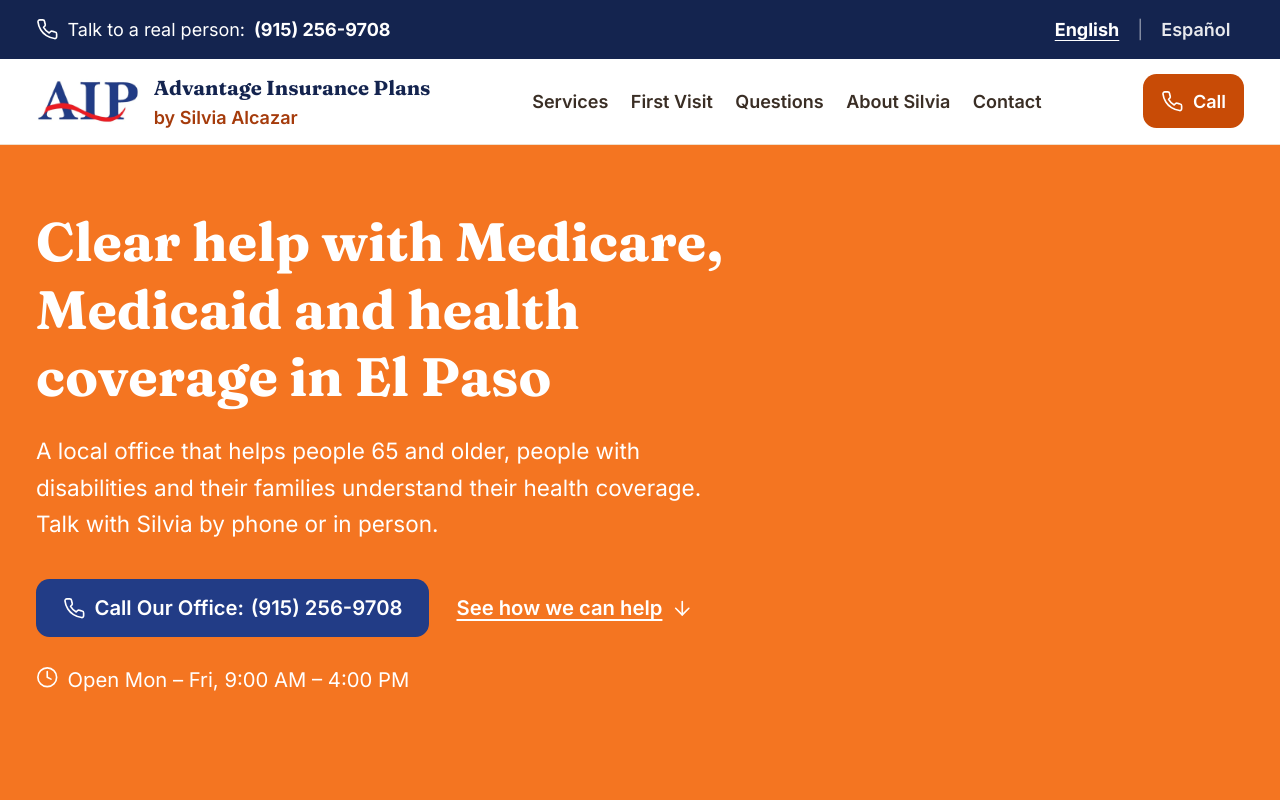
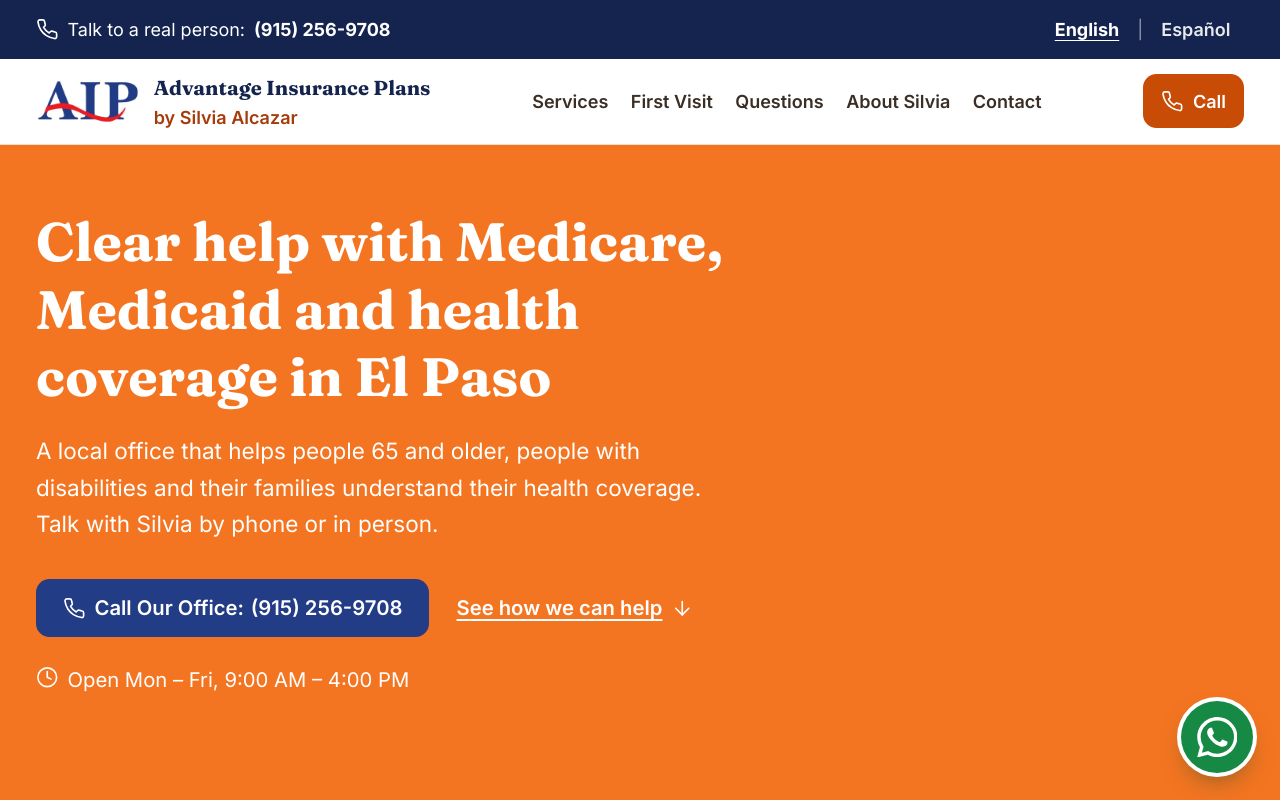
Before and after one commit to Ericolink/Advantage-Insurance-Plans, a Next.js app: page /en in a window 1280 px wide. Shown: the top 800 px of the page. Built offline with nearby package versions, Linux system fonts and the light colour scheme.

Commit message:
boton whatsapp

```diff
--- a/src/app/[lang]/layout.tsx
+++ b/src/app/[lang]/layout.tsx
@@ -11,6 +11,7 @@
 import { Footer } from "@/components/layout/Footer";
 import { Header } from "@/components/layout/Header";
 import { MotionEffects } from "@/components/layout/MotionEffects";
+import { WhatsAppButton } from "@/components/layout/WhatsAppButton";
 import "../globals.css";
 
 const body = Inter({ subsets: ["latin"], variable: "--font-body", display: "swap" });
@@ -70,6 +71,7 @@
         </main>
         <Footer locale={lang} dict={dict} />
         {site.contact.phone && <CallBar phone={site.contact.phone} label={dict.nav.callShort} />}
+        {site.contact.phone && site.contact.whatsapp && <WhatsAppButton phone={site.contact.phone} label={dict.nav.whatsapp} />}
         <MotionEffects />
       </body>
     </html>
--- a/src/app/globals.css
+++ b/src/app/globals.css
@@ -48,8 +48,8 @@
   }
 }
 
-/* Hide the phone call bar while someone is typing, so it never sits on top of the keyboard. */
-body:has(:is(input, textarea, select):focus) [data-call-bar] {
+/* Hide the phone call bar and the WhatsApp button while someone is typing, so they never sit on top of the keyboard. */
+body:has(:is(input, textarea, select):focus) :is([data-call-bar], [data-whatsapp]) {
   display: none;
 }
 
@@ -108,6 +108,13 @@
   from {
     opacity: 0;
     transform: scale(0.97);
+  }
+}
+@keyframes whatsapp-intro {
+  8%,
+  85% {
+    opacity: 1;
+    translate: 0;
   }
 }
 @keyframes header-shade {
@@ -194,6 +201,14 @@
     animation: reveal-fade 220ms ease-out;
   }
 
+  /* WhatsApp button: pops in shortly after the page loads; from tablets up its bubble introduces it for a few seconds. */
+  [data-whatsapp] {
+    animation: reveal-up 500ms var(--ease-out) 600ms backwards;
+  }
+  [data-whatsapp-bubble] {
+    animation: whatsapp-intro 5s var(--ease-out) 1.2s;
+  }
+
   /* FAQ: the answer fades in when its question opens. */
   details[open] > summary + * {
     animation: reveal-fade 300ms ease-out;
--- a/src/components/layout/Footer.tsx
+++ b/src/components/layout/Footer.tsx
@@ -25,11 +25,17 @@
   // This paragraph names Medicare Advantage and Part D organizations the office represents, so it waits
   // until Silvia confirms the office offers those products (site.scope); the CMS disclaimer below does not.
   const representsMedicarePlans = site.scope.medicareAdvantage === true || site.scope.partD === true;
+  const bottomSpace = !contact.phone
+    ? ""
+    : contact.whatsapp
+      ? "pb-[calc(9.5rem+env(safe-area-inset-bottom))] sm:pb-24"
+      : "pb-[calc(5rem+env(safe-area-inset-bottom))] sm:pb-0";
   const linkClass = "inline-flex min-h-11 items-center underline-offset-4 transition-colors duration-200 hover:text-sun hover:underline";
 
   return (
-    // On phones the bottom padding reserves the call bar's height, so the end of the page is never hidden behind it.
-    <footer className={`border-t-4 border-orange bg-brand-deep text-white/90 ${contact.phone ? "pb-[calc(5rem+env(safe-area-inset-bottom))] sm:pb-0" : ""}`}>
+    // The bottom padding reserves room for the phone call bar (phones) and the WhatsApp button (tablets and up),
+    // so the end of the page is never hidden behind them.
+    <footer className={`border-t-4 border-orange bg-brand-deep text-white/90 ${bottomSpace}`}>
       <div className={`${container} grid gap-10 py-14 text-base sm:gap-12 md:grid-cols-2 lg:grid-cols-4`}>
         <div className="space-y-3">
           {site.logo && (
--- /dev/null
+++ b/src/components/layout/WhatsAppButton.tsx
@@ -0,0 +1,36 @@
+/**
+ * Floating WhatsApp button, bottom right on every page. A plain link to wa.me (works without JavaScript):
+ * it opens the WhatsApp app on phones and WhatsApp Web on computers, in a chat with the office's number.
+ * On phones it sits above the call bar. From tablets up, a speech bubble with the label shows on hover
+ * or keyboard focus, and briefly after the page loads (globals.css, skipped with reduced motion).
+ */
+export function WhatsAppButton({ phone, label }: { phone: { e164: string }; label: string }) {
+  const number = phone.e164.replace(/\D/g, "");
+
+  return (
+    <a
+      href={`https://wa.me/${number}`}
+      target="_blank"
+      rel="noopener noreferrer"
+      aria-label={label}
+      data-whatsapp
+      className="group fixed right-4 bottom-[calc(6rem+env(safe-area-inset-bottom))] z-40 flex items-center gap-3 rounded-full focus-visible:outline-offset-4 sm:right-6 sm:bottom-6"
+    >
+      {/* Speech bubble: tablets and up. Decorative copy of the accessible name. */}
+      <span
+        aria-hidden="true"
+        data-whatsapp-bubble
+        className="pointer-events-none relative hidden rounded-2xl bg-surface px-4 py-2.5 text-base font-semibold whitespace-nowrap text-brand-deep opacity-0 shadow-lg ring-1 ring-line transition-[opacity,translate] duration-200 ease-out after:absolute after:top-1/2 after:-right-1.5 after:size-3 after:-translate-y-1/2 after:rotate-45 after:rounded-[2px] after:bg-surface group-hover:opacity-100 group-focus-visible:opacity-100 motion-safe:translate-x-1 motion-safe:group-hover:translate-x-0 motion-safe:group-focus-visible:translate-x-0 sm:block"
+      >
+        {label}
+      </span>
+      {/* WhatsApp green darkened to #168a45 so the white logo keeps 4.4:1 contrast. */}
+      <span className="grid size-15 shrink-0 place-items-center rounded-full bg-[#168a45] text-white shadow-[0_12px_28px_-10px_rgb(15_70_35/0.7)] ring-4 ring-white transition-[background-color,box-shadow,translate,scale] duration-200 ease-out group-hover:bg-[#0f7b4a] group-hover:shadow-[0_16px_32px_-10px_rgb(15_70_35/0.8)] motion-safe:group-hover:-translate-y-0.5 motion-safe:group-active:scale-95 sm:size-16">
+        {/* WhatsApp logo (Simple Icons, CC0). */}
+        <svg aria-hidden="true" viewBox="0 0 24 24" className="size-8 fill-current sm:size-9">
+          <path d="M17.472 14.382c-.297-.149-1.758-.867-2.03-.967-.273-.099-.471-.148-.67.15-.197.297-.767.966-.94 1.164-.173.199-.347.223-.644.075-.297-.15-1.255-.463-2.39-1.475-.883-.788-1.48-1.761-1.653-2.059-.173-.297-.018-.458.13-.606.134-.133.298-.347.446-.52.149-.174.198-.298.298-.497.099-.198.05-.371-.025-.52-.075-.149-.669-1.612-.916-2.207-.242-.579-.487-.5-.669-.51-.173-.008-.371-.01-.57-.01-.198 0-.52.074-.792.372-.272.297-1.04 1.016-1.04 2.479 0 1.462 1.065 2.875 1.213 3.074.149.198 2.096 3.2 5.077 4.487.709.306 1.262.489 1.694.625.712.227 1.36.195 1.871.118.571-.085 1.758-.719 2.006-1.413.248-.694.248-1.289.173-1.413-.074-.124-.272-.198-.57-.347m-5.421 7.403h-.004a9.87 9.87 0 0 1-5.031-1.378l-.361-.214-3.741.982.998-3.648-.235-.374a9.86 9.86 0 0 1-1.51-5.26c.001-5.45 4.436-9.884 9.888-9.884 2.64 0 5.122 1.03 6.988 2.898a9.825 9.825 0 0 1 2.893 6.994c-.003 5.45-4.437 9.884-9.885 9.884m8.413-18.297A11.815 11.815 0 0 0 12.05 0C5.495 0 .16 5.335.157 11.892c0 2.096.547 4.142 1.588 5.945L.057 24l6.305-1.654a11.882 11.882 0 0 0 5.683 1.448h.005c6.554 0 11.89-5.335 11.893-11.893a11.821 11.821 0 0 0-3.48-8.413Z" />
+        </svg>
+      </span>
+    </a>
+  );
+}
--- a/src/config/site.ts
+++ b/src/config/site.ts
@@ -23,6 +23,8 @@
     tty: false,
     // Pending: Silvia's official email (one she reads daily). Never use a personal or example address.
     email: null,
+    // The main number takes WhatsApp chats (confirmed 2026-10-15): floating button on every page.
+    whatsapp: true,
   },
 
   // From the office's Google Business Profile.
--- a/src/config/types.ts
+++ b/src/config/types.ts
@@ -120,6 +120,8 @@
     /** Show "TTY 711" next to the phone. Only once the office confirms it takes relay calls. */
     tty: boolean;
     email: string | null;
+    /** Show the floating WhatsApp button for `phone`. Only if that number is on WhatsApp. */
+    whatsapp: boolean;
   };
 
   location: {
--- a/src/content/dictionaries/en.ts
+++ b/src/content/dictionaries/en.ts
@@ -17,6 +17,7 @@
     contact: "Contact",
     call: "Call Our Office",
     callShort: "Call",
+    whatsapp: "Chat with us on WhatsApp",
     getHelp: "Get Help",
     language: "Language",
     phonePending: "Office phone: pending",
--- a/src/content/dictionaries/es.ts
+++ b/src/content/dictionaries/es.ts
@@ -17,6 +17,7 @@
     contact: "Contacto",
     call: "Llame a la oficina",
     callShort: "Llamar",
+    whatsapp: "Escríbanos por WhatsApp",
     getHelp: "Pedir ayuda",
     language: "Idioma",
     phonePending: "Teléfono de la oficina: pendiente",
```
